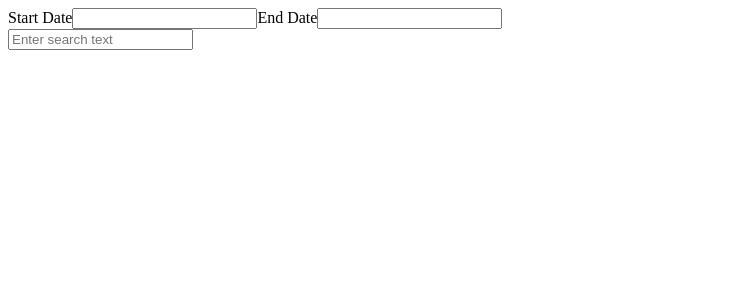
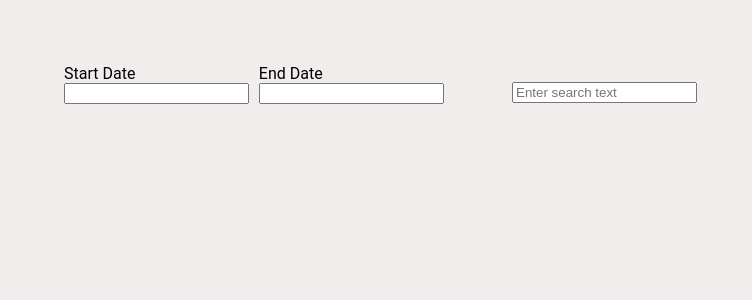
Before and after one commit to shafer949/nyt-article-viewer, a React (Create React App) app: page / in a window 1280 px wide. Shown: the top 300 px of the page, without its empty margins (0-752 px from the left). Built offline with nearby package versions, Linux system fonts and the light colour scheme.

Commit message:
style: add style.css file for some basic styling

```diff
--- a/src/components/App.js
+++ b/src/components/App.js
@@ -1,5 +1,6 @@
 import React, { Component } from 'react'
 import SearchForm from './SearchForm'
+import '../style.css'
 
 class App extends Component {
 
--- /dev/null
+++ b/src/style.css
@@ -0,0 +1,30 @@
+body {
+    background: rgb(241, 237, 237);
+    margin: 0;
+    font-size: 20px;
+    font-family: 'Roboto', sans-serif;
+  }
+
+  .search-form {
+    display: flex;
+    flex-direction: row;
+    align-items: center;
+  }
+
+  .datepicker-container {
+    display: flex;
+    flex-flow: row;
+    justify-content: space-between;
+    width: 30%;
+    padding: 3rem;
+    margin: 1rem;
+  }
+
+  .datepicker-startDate-label, .datepicker-endDate-label {
+    font-size: 1rem;
+    color: black;
+  }
+
+  .search-text-input {
+      margin-top: 1rem;
+  }
```
